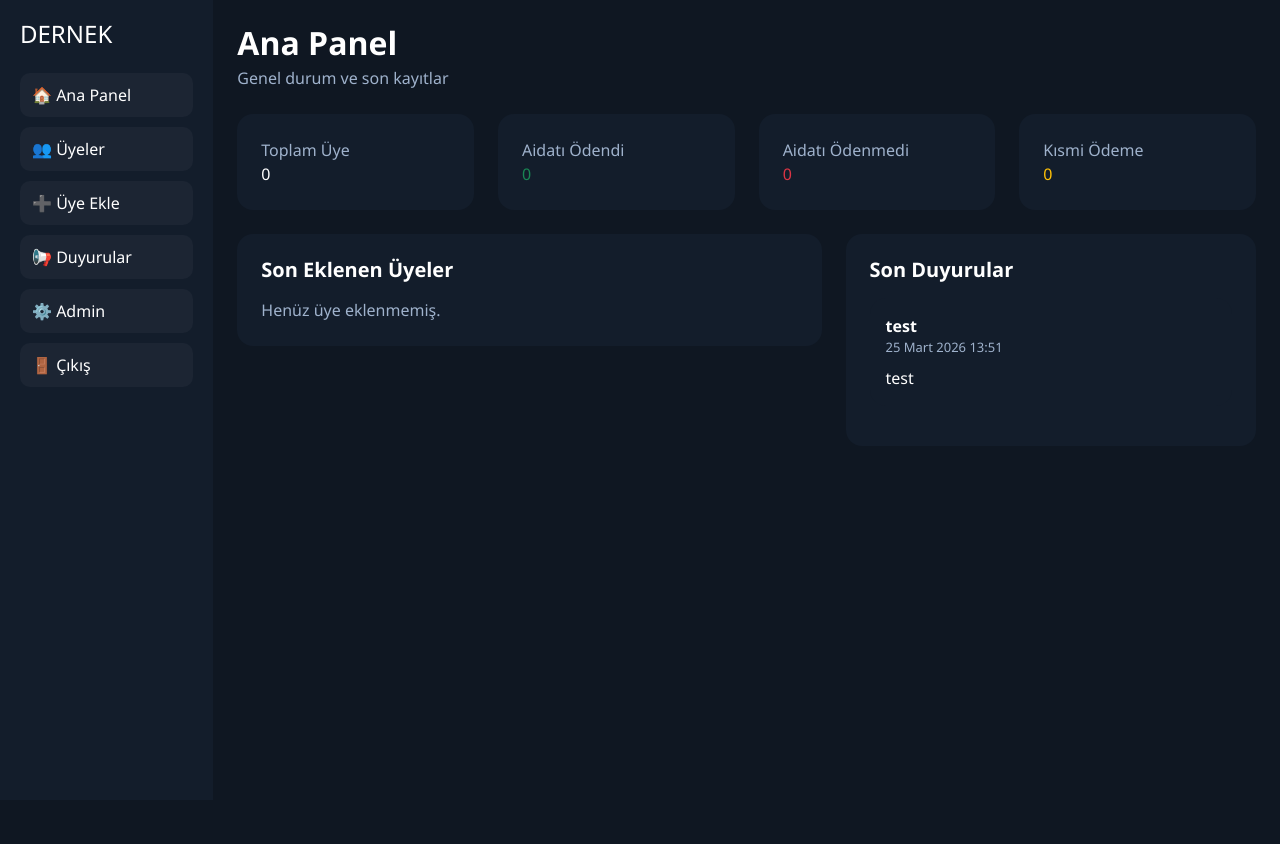
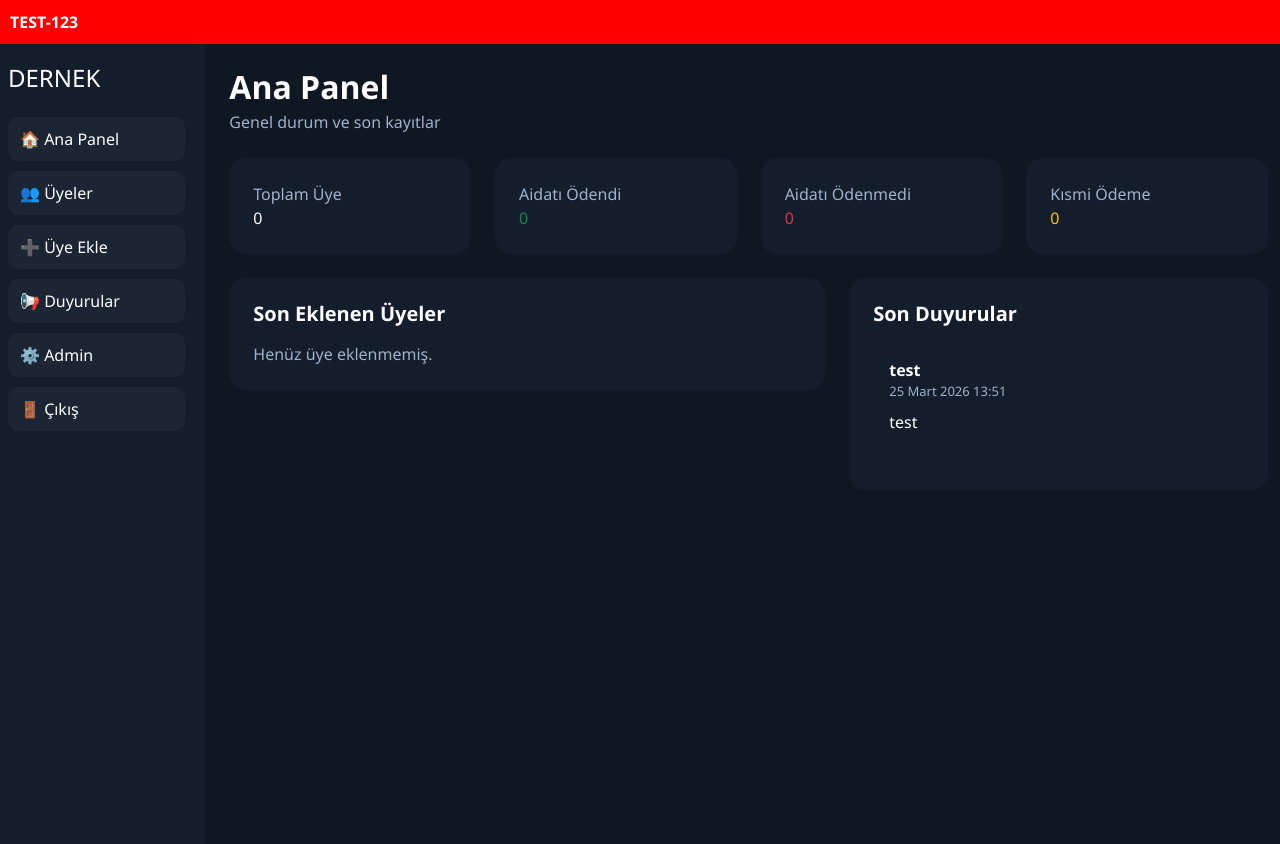
Before and after one commit to oguzhanisindag16-ai/dernek-sistemi, a Django app: page / in a window 1280 px wide. Before the commit the page ends 387 px from the top, so only its background shows below. Run offline with Django 5.2, Linux system fonts and the light colour scheme; a user stored in the database is signed in; data comes from the database, SQL or seed files in the repository; data that the repository does not hold is empty.

Commit message:
Update base.html

```diff
--- a/uyeler/templates/uyeler/base.html
+++ b/uyeler/templates/uyeler/base.html
@@ -22,7 +22,9 @@
   </style>
 </head>
 <body>
-  <div class="container-fluid">
+  <div style="background:red;color:white;padding:10px;font-weight:bold;">
+  TEST-123
+</div>
     <div class="row">
       {% if request.user.is_authenticated %}
       <div class="col-md-2 sidebar">
```
